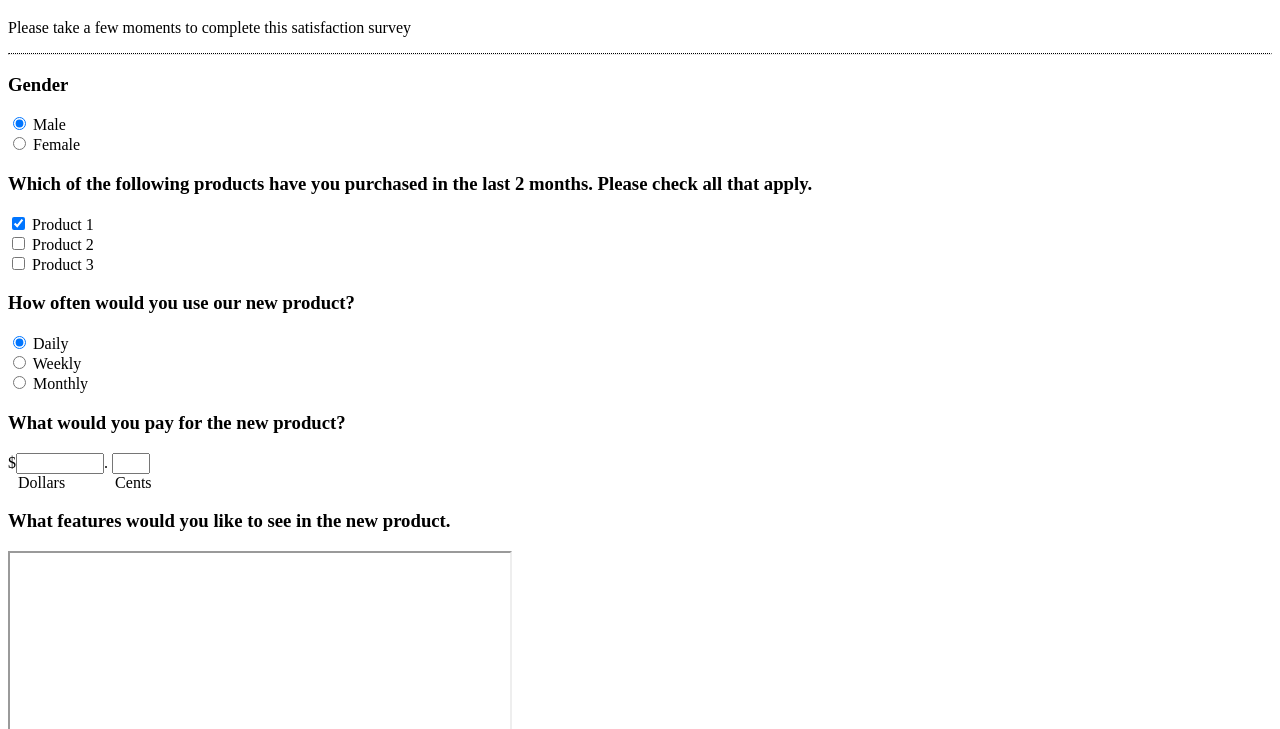
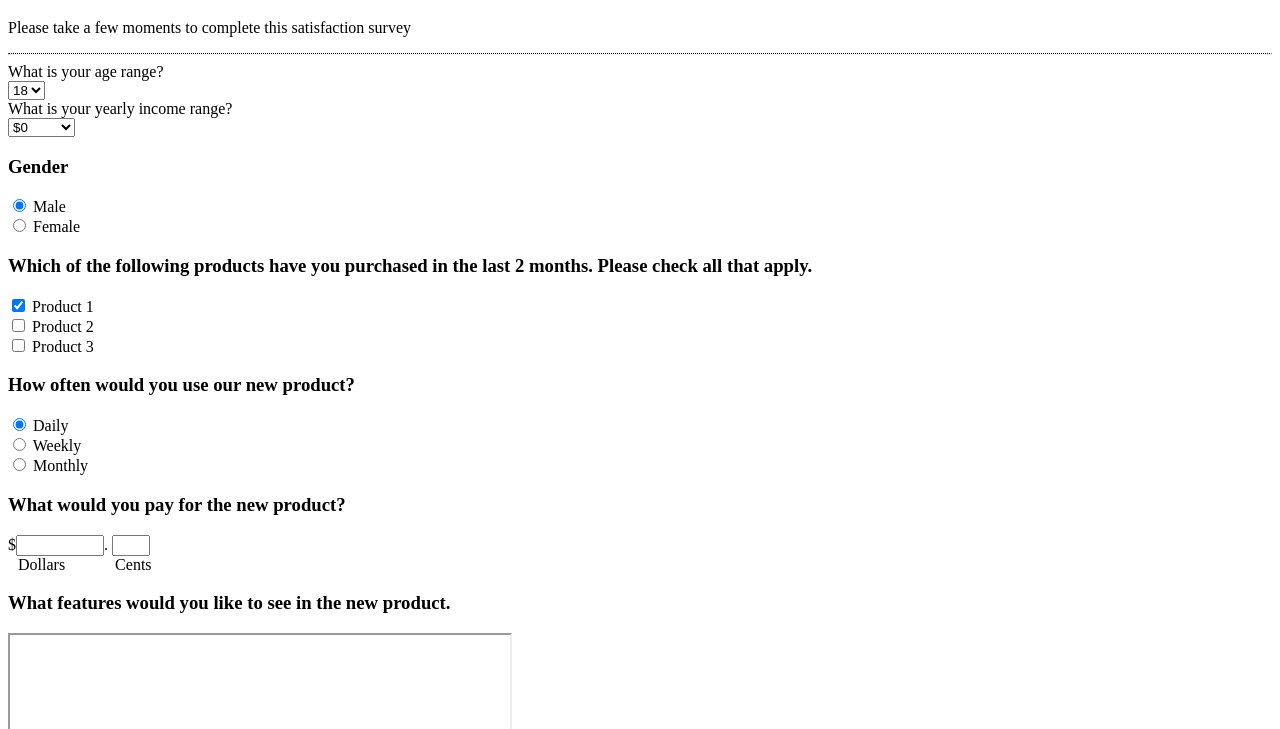
Before and after one commit to dohaoo0/study, a plain HTML site: page HTML/page.html in a window 1280 px wide. Shown: the part 71-800 px from the top of the page. Drawn offline with Linux system fonts and the light colour scheme.

Commit message:
update page.html

```diff
--- a/HTML/page.html
+++ b/HTML/page.html
@@ -7,11 +7,39 @@
 </head>
 
 <body>
+    <form action="action_page.php" target="_self">
         <div>
             <hr>
             <h1> Market Research Survey</h1>
             <p> Please take a few moments to complete this satisfaction survey </p>
             <hr style="border-top: 1px dotted black">
+        </div>
+
+        <div>
+            <label for="age">What is your age range?</label><br>
+            <select id="age" name="age">
+                <option value="18">18</option>
+                <option value="19">19</option>
+                <option value="20">20</option>
+                <option value="21">21</option>
+                <option value="22">22</option>
+                <option value="23">23</option>
+                <option value="24">24</option>
+            </select>
+
+        </div>
+
+        <div>
+            <label for="income">What is your yearly income range?</label><br>
+            <select id="income" name="income">
+                <option value="$0">$0</option>
+                <option value="$5000">$5000</option>
+                <option value="$10000">$10000</option>
+                <option value="$15000">$15000</option>
+                <option value="$20000">$20000</option>
+                <option value="$25000">$25000</option>
+            </select>
+
         </div>
 
         <div>
@@ -21,7 +49,8 @@
         </div>
 
         <div>
-        <h3> Which of the following products have you purchased in the last 2 months. Please check all that apply.</h3>
+            <h3> Which of the following products have you purchased in the last 2 months. Please check all that apply.
+            </h3>
             <input type="checkbox" name="products" checked> Product 1 <br>
             <input type="checkbox" name="products"> Product 2 <br>
             <input type="checkbox" name="products"> Product 3 <br>
@@ -83,8 +112,10 @@
 
             </table><br>
 
-        <button type="button">Submit</button>
+            <button type="button" onclick="alert(Done)">Submit</button>
         </div>
+
+    </form>
 
 </body>
 
```
Lines whose indentation alone changed are shown as unchanged.
